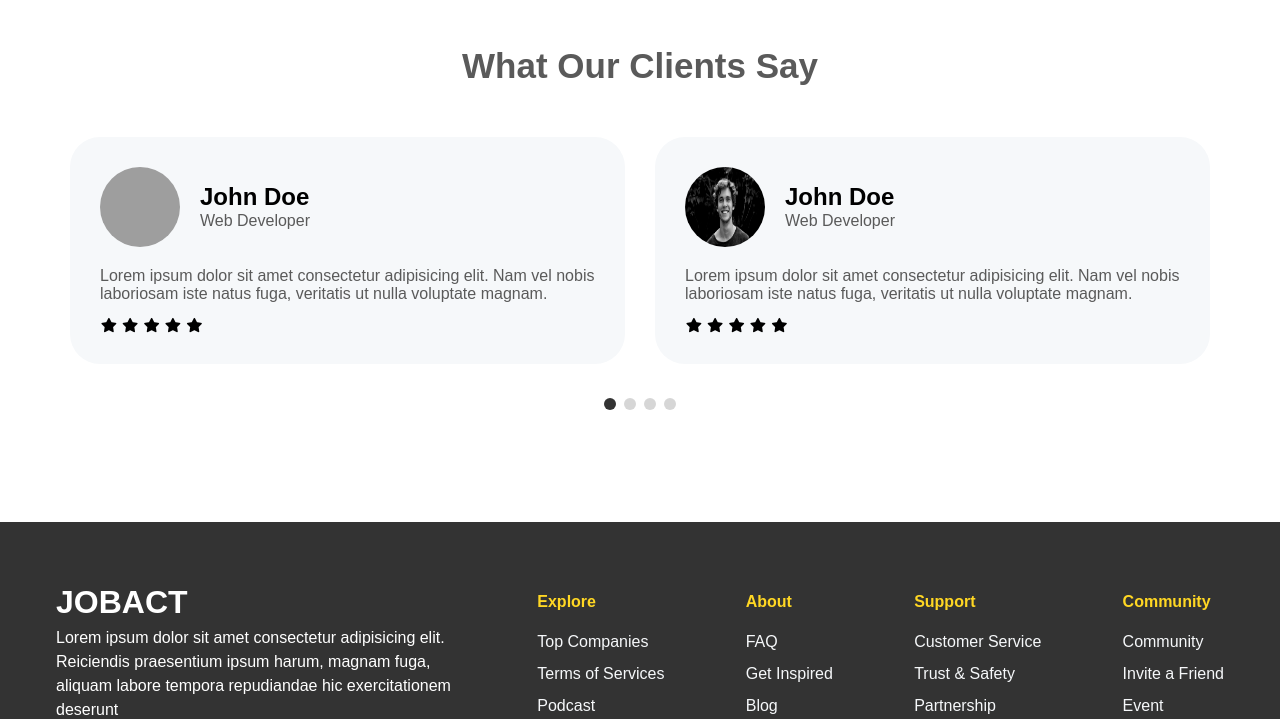
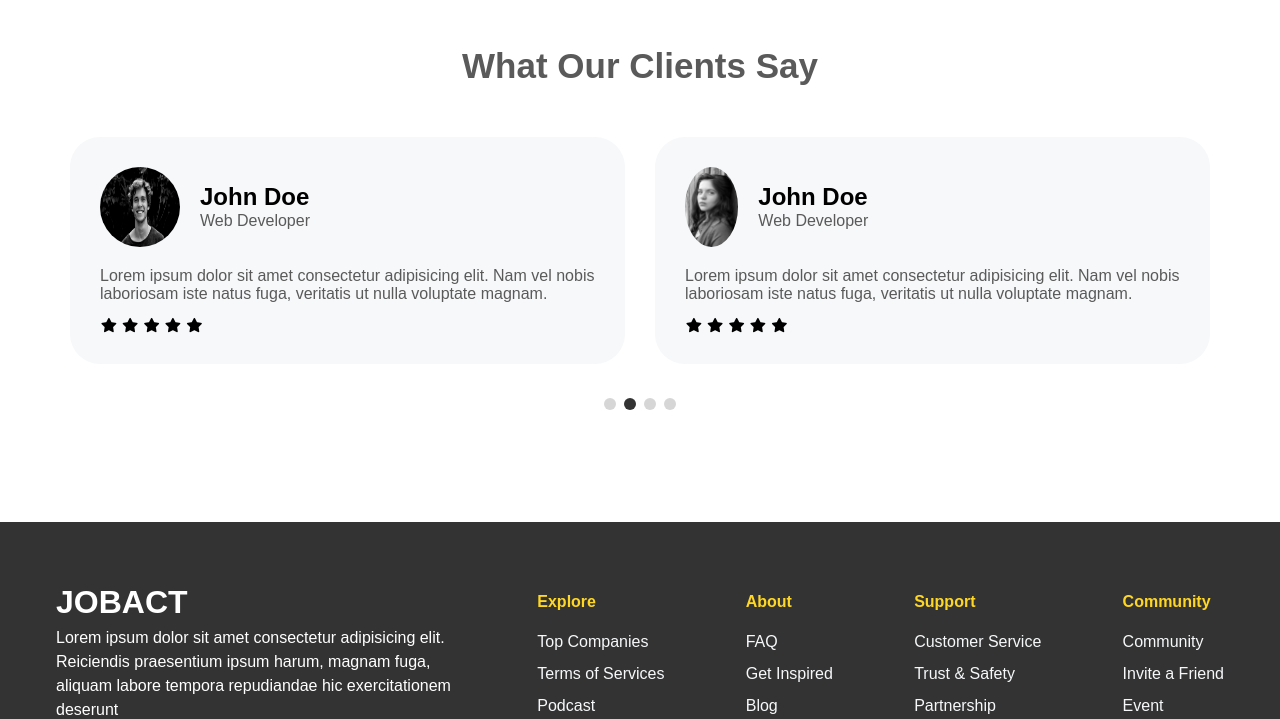
Before and after one commit to heyitsharman/React-Job-portal-website, a plain HTML site: page index.html in a window 1280 px wide. Shown: the part 2912-3631 px from the top of the page. Drawn offline with nearby package versions, Linux system fonts and the light colour scheme; grey boxes are pictures that could not be loaded.

Commit message:
added autoplay feature in testimonial slider

```diff
--- a/index.html
+++ b/index.html
@@ -405,7 +405,11 @@
             767: {
                 slidesPerView: 2,
             }
-        }
+        },
+         autoplay: {
+            delay: 3000,
+            disableOnInteraction: false, // Continue autoplay after user interactions
+        },
     }
 )
 </script>
```
